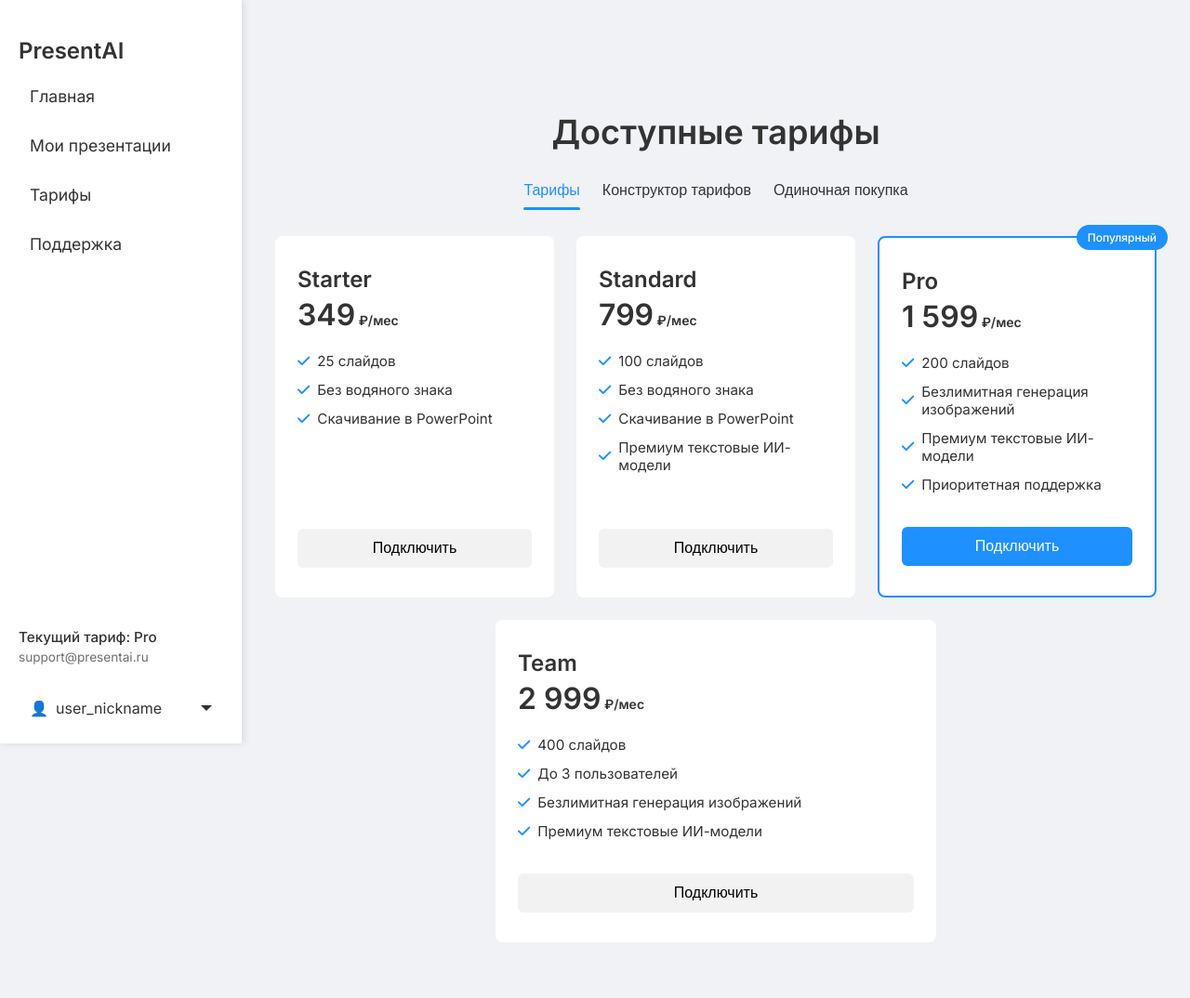
After one commit to J0muty/AutoSlide, a FastAPI app: template src/app/templates/tariff.html in a window 1280 px wide. The commit adds this page. Shown: the whole page at 93% size. Run offline with FastAPI, Linux system fonts and the light colour scheme; the template is opened without the code that fills it, so the values that code supplies are empty; parts of the project's set-up code (start-up, migrations or seed data) failed here and were passed over.

Commit message:
Вроде добил все странички наполнение чуток (сапорт + тариф + мои презентации)

```diff
--- a/src/app/routers/__init__.py
+++ b/src/app/routers/__init__.py
@@ -3,6 +3,8 @@ from src.app.routers.index_router import index_router
 from src.app.routers.auth_router import auth_router
 from src.app.routers.create_presentation_route import create_presentation_router
 from src.app.routers.my_presentations_router import my_presentations_router
+from src.app.routers.tariff_router import tariff_router
+from src.app.routers.support import support_router
 
 
 __all__ = [
@@ -10,5 +12,7 @@ __all__ = [
     "index_router",
     "auth_router",
     "create_presentation_router",
-    "my_presentations_router"
+    "my_presentations_router",
+    "tariff_router",
+    "support",
 ]
--- a/src/app/static/presentation/presentation.js
+++ b/src/app/static/presentation/presentation.js
@@ -0,0 +1,3 @@
+document.addEventListener('DOMContentLoaded', function() {
+    console.log('Presentation page loaded');
+});
--- /dev/null
+++ b/src/app/static/tariff/tariff.css
@@ -0,0 +1,246 @@
+:root {
+    --bg: #f0f2f5;
+    --sidebar-bg: #ffffff;
+    --header-bg: #ffffff;
+    --text: #333333;
+    --hover-bg: rgba(0, 0, 0, 0.05);
+    --transition: 0.25s;
+    --radius: 8px;
+    --primary: #1e90ff;
+}
+
+.dark-theme body {
+    --bg: #181a1b;
+    --sidebar-bg: #1e1e1e;
+    --header-bg: #1e1e1e;
+    --text: #e0e0e0;
+    --hover-bg: rgba(255, 255, 255, 0.05);
+}
+
+body {
+    background: var(--bg);
+    color: var(--text);
+    margin: 0;
+    font-family: "Inter", sans-serif;
+}
+
+.pricing {
+    max-width: 1200px;
+    margin: 0 auto;
+    padding: 40px 16px;
+}
+
+.pricing__title {
+    text-align: center;
+    font-size: 2.25rem;
+    margin: -20px 0 24px;
+}
+
+.pricing__tabs {
+    display: flex;
+    justify-content: center;
+    gap: 24px;
+    margin-bottom: 32px;
+}
+
+.tab {
+    background: transparent;
+    border: none;
+    font-size: 1rem;
+    padding: 8px 0;
+    cursor: pointer;
+    position: relative;
+    color: var(--text);
+    transition: color var(--transition);
+}
+
+.tab:hover {
+    color: var(--primary);
+}
+
+.tab.active {
+    color: var(--primary);
+}
+
+.tab.active::after {
+    content: "";
+    position: absolute;
+    left: 0;
+    bottom: -4px;
+    width: 100%;
+    height: 3px;
+    background: var(--primary);
+    border-radius: 3px;
+}
+
+.tab-content {
+    display: none;
+}
+
+.tab-content.active {
+    display: block;
+}
+
+.pricing__cards {
+    display: grid;
+    grid-template-columns: repeat(auto-fit, minmax(250px, 1fr));
+    gap: 24px;
+}
+
+@media (max-width: 1403px) and (min-width: 1130px) {
+    .pricing__cards {
+        grid-template-columns: repeat(3, 1fr);
+    }
+    .pricing__cards .card:nth-child(4) {
+        grid-column: 1 / -1;
+        width: 50%;
+        justify-self: center;
+    }
+}
+
+@media (max-width: 1000px) and (min-width: 871px) {
+    .pricing__cards {
+        grid-template-columns: repeat(3, 1fr);
+    }
+    .pricing__cards .card:nth-child(4) {
+        grid-column: 1 / -1;
+        width: 50%;
+        justify-self: center;
+    }
+}
+
+.card {
+    background: var(--sidebar-bg);
+    border-radius: var(--radius);
+    padding: 32px 24px;
+    display: flex;
+    flex-direction: column;
+    transition: box-shadow var(--transition);
+    position: relative;
+}
+
+.card:hover {
+    box-shadow: 0 8px 24px rgba(0, 0, 0, 0.08);
+}
+
+.card__name {
+    font-size: 1.5rem;
+    margin: 0 0 8px 0;
+}
+
+.card__price {
+    font-size: 2rem;
+    font-weight: 600;
+    line-height: 1;
+    margin-bottom: 24px;
+}
+
+.card__price small {
+    font-size: 0.875rem;
+}
+
+.card__features {
+    list-style: none;
+    padding: 0;
+    margin: 0 0 24px 0;
+}
+
+.card__features li {
+    display: flex;
+    align-items: center;
+    gap: 8px;
+    margin-bottom: 12px;
+    font-size: 0.95rem;
+}
+
+.card__features .fa-check {
+    color: var(--primary);
+}
+
+.card__btn {
+    margin-top: auto;
+    background: var(--hover-bg);
+    border: none;
+    padding: 12px;
+    border-radius: calc(var(--radius) - 2px);
+    font-size: 1rem;
+    cursor: pointer;
+    transition: background var(--transition);
+}
+
+.card__btn:hover {
+    background: var(--primary);
+    color: #ffffff;
+}
+
+.card__btn--primary {
+    background: var(--primary);
+    color: #ffffff;
+}
+
+.card__btn--primary:hover {
+    background: #0d6efd;
+}
+
+.popular {
+    border: 2px solid var(--primary);
+}
+
+.card__badge {
+    position: absolute;
+    top: -14px;
+    right: -14px;
+    background: var(--primary);
+    color: #ffffff;
+    padding: 6px 12px;
+    font-size: 0.75rem;
+    font-weight: 500;
+    border-radius: 999px;
+}
+
+.card.selected {
+    box-shadow: 0 0 0 4px var(--primary);
+}
+
+.builder,
+.single {
+    max-width: 600px;
+    margin: 0 auto;
+    display: flex;
+    flex-direction: column;
+    gap: 24px;
+    background: var(--sidebar-bg);
+    padding: 32px;
+    border-radius: var(--radius);
+}
+
+.builder__control,
+.single__control {
+    display: flex;
+    flex-direction: column;
+    gap: 8px;
+}
+
+.builder__summary,
+.single__summary {
+    display: flex;
+    justify-content: space-between;
+    align-items: center;
+    gap: 16px;
+}
+
+.builder__btn,
+.single__btn {
+    background: var(--primary);
+    border: none;
+    color: #ffffff;
+    padding: 12px 24px;
+    border-radius: calc(var(--radius) - 2px);
+    cursor: pointer;
+    transition: background var(--transition);
+}
+
+.builder__btn:hover,
+.single__btn:hover {
+    background: #0d6efd;
+}
--- /dev/null
+++ b/src/app/static/tariff/tariff.js
@@ -0,0 +1,57 @@
+document.addEventListener("DOMContentLoaded", () => {
+    const cards = document.querySelectorAll(".card");
+    cards.forEach(card => {
+        const btn = card.querySelector(".card__btn");
+        if (btn) {
+            btn.addEventListener("click", () => {
+                cards.forEach(c => c.classList.remove("selected"));
+                card.classList.add("selected");
+            });
+        }
+    });
+
+    const tabs = document.querySelectorAll(".tab");
+    const panes = document.querySelectorAll(".tab-content");
+    tabs.forEach(tab => {
+        tab.addEventListener("click", () => {
+            tabs.forEach(t => t.classList.remove("active"));
+            tab.classList.add("active");
+            panes.forEach(p => p.classList.remove("active"));
+            document.getElementById("tab-" + tab.dataset.tab).classList.add("active");
+        });
+    });
+
+    const slidesInput = document.getElementById("builder-slides");
+    const usersInput = document.getElementById("builder-users");
+    const slidesVal = document.getElementById("builder-slides-val");
+    const usersVal = document.getElementById("builder-users-val");
+    const builderTotal = document.getElementById("builder-total");
+
+    function updateBuilder() {
+        const slides = parseInt(slidesInput.value, 10);
+        const users = parseInt(usersInput.value, 10);
+        slidesVal.textContent = slides;
+        usersVal.textContent = users;
+        const price = Math.round(slides * 5.66 + users * 100);
+        builderTotal.textContent = price;
+    }
+
+    if (slidesInput) {
+        slidesInput.addEventListener("input", updateBuilder);
+        usersInput.addEventListener("input", updateBuilder);
+        updateBuilder();
+    }
+
+    const singlePages = document.getElementById("single-pages");
+    const singlePagesVal = document.getElementById("single-pages-val");
+    const singleTotal = document.getElementById("single-total");
+    function updateSingle() {
+        const pages = parseInt(singlePages.value, 10);
+        singlePagesVal.textContent = pages;
+        singleTotal.textContent = pages * 39;
+    }
+    if (singlePages) {
+        singlePages.addEventListener("input", updateSingle);
+        updateSingle();
+    }
+});
--- a/src/app/templates/base.html
+++ b/src/app/templates/base.html
@@ -3,7 +3,7 @@
 <head>
     <meta charset="UTF-8">
     <meta name="viewport" content="width=device-width, initial-scale=1.0">
-    <title>Базовая страничка</title>
+    <title>{% block title %}Базовая страничка{% endblock %}</title>
     <script>
     (function() {
         try {
@@ -33,8 +33,8 @@
                 <ul>
                     <li><a href="/app">Главная</a></li>
                     <li><a href="/app/presentations">Мои презентации</a></li>
-                    <li><a href="#">Подписка</a></li>
-                    <li><a href="#">Поддержка</a></li>
+                    <li><a href="/app/tariff">Тарифы</a></li>
+                    <li><a href="/app/support">Поддержка</a></li>
                 </ul>
             </nav>
         </div>
@@ -49,8 +49,6 @@
                 <span class="arrow"></span>
             </div>
             <ul class="menu-list" id="userMenu">
-                <li><a href="#">Поддержка</a></li>
-                <li><a href="#">Подписка</a></li>
                 <li><a id="theme-toggle">Сменить тему</a></li>
                 <li class="logout"><a href="/logout">Выйти</a></li>
             </ul>
--- /dev/null
+++ b/src/app/templates/tariff.html
@@ -0,0 +1,108 @@
+{% extends "base.html" %}
+{% block title %}Тарифы{% endblock %}
+
+{% block content %}
+<link rel="stylesheet" href="/static/tariff/tariff.css">
+<link rel="stylesheet" href="https://cdnjs.cloudflare.com/ajax/libs/font-awesome/6.5.0/css/all.min.css">
+
+<section class="pricing">
+    <h1 class="pricing__title" data-aos="fade-up">Доступные тарифы</h1>
+
+    <div class="pricing__tabs" data-aos="fade-up" data-aos-delay="50">
+        <button class="tab active" data-tab="tariffs">Тарифы</button>
+        <button class="tab" data-tab="builder">Конструктор тарифов</button>
+        <button class="tab" data-tab="single">Одиночная покупка</button>
+    </div>
+
+    <div class="tab-content active" id="tab-tariffs" data-aos="fade-up" data-aos-delay="100">
+        <div class="pricing__cards">
+            <div class="card card--starter">
+                <h2 class="card__name">Starter</h2>
+                <div class="card__price"><span>349</span><small>&nbsp;₽/мес</small></div>
+                <ul class="card__features">
+                    <li><i class="fa-solid fa-check"></i>25&nbsp;слайдов</li>
+                    <li><i class="fa-solid fa-check"></i>Без водяного знака</li>
+                    <li><i class="fa-solid fa-check"></i>Скачивание в&nbsp;PowerPoint</li>
+                </ul>
+                <button class="card__btn">Подключить</button>
+            </div>
+
+            <div class="card card--standard">
+                <h2 class="card__name">Standard</h2>
+                <div class="card__price"><span>799</span><small>&nbsp;₽/мес</small></div>
+                <ul class="card__features">
+                    <li><i class="fa-solid fa-check"></i>100&nbsp;слайдов</li>
+                    <li><i class="fa-solid fa-check"></i>Без водяного знака</li>
+                    <li><i class="fa-solid fa-check"></i>Скачивание в&nbsp;PowerPoint</li>
+                    <li><i class="fa-solid fa-check"></i>Премиум текстовые ИИ-модели</li>
+                </ul>
+                <button class="card__btn">Подключить</button>
+            </div>
+
+            <div class="card card--pro popular">
+                <div class="card__badge">Популярный</div>
+                <h2 class="card__name">Pro</h2>
+                <div class="card__price"><span>1&nbsp;599</span><small>&nbsp;₽/мес</small></div>
+                <ul class="card__features">
+                    <li><i class="fa-solid fa-check"></i>200&nbsp;слайдов</li>
+                    <li><i class="fa-solid fa-check"></i>Безлимитная генерация изображений</li>
+                    <li><i class="fa-solid fa-check"></i>Премиум текстовые ИИ-модели</li>
+                    <li><i class="fa-solid fa-check"></i>Приоритетная поддержка</li>
+                </ul>
+                <button class="card__btn card__btn--primary">Подключить</button>
+            </div>
+
+            <div class="card card--team">
+                <h2 class="card__name">Team</h2>
+                <div class="card__price"><span>2&nbsp;999</span><small>&nbsp;₽/мес</small></div>
+                <ul class="card__features">
+                    <li><i class="fa-solid fa-check"></i>400&nbsp;слайдов</li>
+                    <li><i class="fa-solid fa-check"></i>До&nbsp;3&nbsp;пользователей</li>
+                    <li><i class="fa-solid fa-check"></i>Безлимитная генерация изображений</li>
+                    <li><i class="fa-solid fa-check"></i>Премиум текстовые ИИ-модели</li>
+                </ul>
+                <button class="card__btn">Подключить</button>
+            </div>
+        </div>
+    </div>
+
+    <div class="tab-content" id="tab-builder" data-aos="fade-up" data-aos-delay="100">
+        <div class="builder">
+            <div class="builder__control">
+                <label for="builder-slides">Слайды: <span id="builder-slides-val">50</span></label>
+                <input type="range" id="builder-slides" min="10" max="400" value="50" step="10">
+            </div>
+            <div class="builder__control">
+                <label for="builder-users">Пользователи: <span id="builder-users-val">1</span></label>
+                <input type="range" id="builder-users" min="1" max="10" value="1">
+            </div>
+            <div class="builder__summary">
+                <span>Итого: <strong id="builder-total">0</strong> ₽/мес</span>
+                <button class="builder__btn">Подключить</button>
+            </div>
+        </div>
+    </div>
+
+    <div class="tab-content" id="tab-single" data-aos="fade-up" data-aos-delay="100">
+        <div class="single">
+            <div class="single__control">
+                <label for="single-pages">Страницы: <span id="single-pages-val">1</span></label>
+                <input type="range" id="single-pages" min="1" max="20" value="1">
+            </div>
+            <div class="single__summary">
+                <span>Стоимость: <strong id="single-total">39</strong> ₽</span>
+                <button class="single__btn">Купить</button>
+            </div>
+        </div>
+    </div>
+</section>
+{% endblock %}
+
+{% block scripts %}
+{{ super() }}
+<script src="https://unpkg.com/aos@next/dist/aos.js"></script>
+<script>
+    AOS.init({ offset: 0, once: true });
+</script>
+<script src="/static/tariff/tariff.js"></script>
+{% endblock %}
--- a/src/main.py
+++ b/src/main.py
@@ -1,12 +1,16 @@
 import logging
 from contextlib import asynccontextmanager
+
 import uvicorn
 from fastapi import FastAPI
-from src.app.routers import home_router, index_router, auth_router, create_presentation_router, my_presentations_router
+from starlette.middleware.sessions import SessionMiddleware
+
+from src.app.routers import home_router, index_router, auth_router, create_presentation_router, my_presentations_router, \
+    tariff_router, support_router
 from src.base import postgres
 from src.base import redis
-from starlette.middleware.sessions import SessionMiddleware
 from src.settings.settings import static_files
+
 
 @asynccontextmanager
 async def lifespan(_app: FastAPI):
@@ -34,6 +38,8 @@ app.include_router(home_router, prefix="/app") # Главная страничк
 app.include_router(auth_router) # Регистрация и вход
 app.include_router(create_presentation_router, prefix="/app") # Роут создания презентаций
 app.include_router(my_presentations_router, prefix="/app") # Роут для презентаций пользователя
+app.include_router(tariff_router, prefix="/app") # Роут для тарифов
+app.include_router(support_router, prefix="/app") # Роут для поддержки
 
 if __name__ == "__main__":
     uvicorn.run("main:app", host="127.0.0.1", port=1489)
```
Also changed, not shown: docs/Информация.md (+27 -52 lines), src/app/routers/support.py (added, +10 -0 lines), src/app/routers/tariff_router.py (added, +10 -0 lines), src/app/static/presentation/presentation.css (+63 -0 lines), src/app/static/support/support.css (added, +64 -0 lines), src/app/static/support/support.js (added, +7 -0 lines), src/app/templates/presentations.html (+25 -8 lines), src/app/templates/support.html (added, +27 -0 lines).
